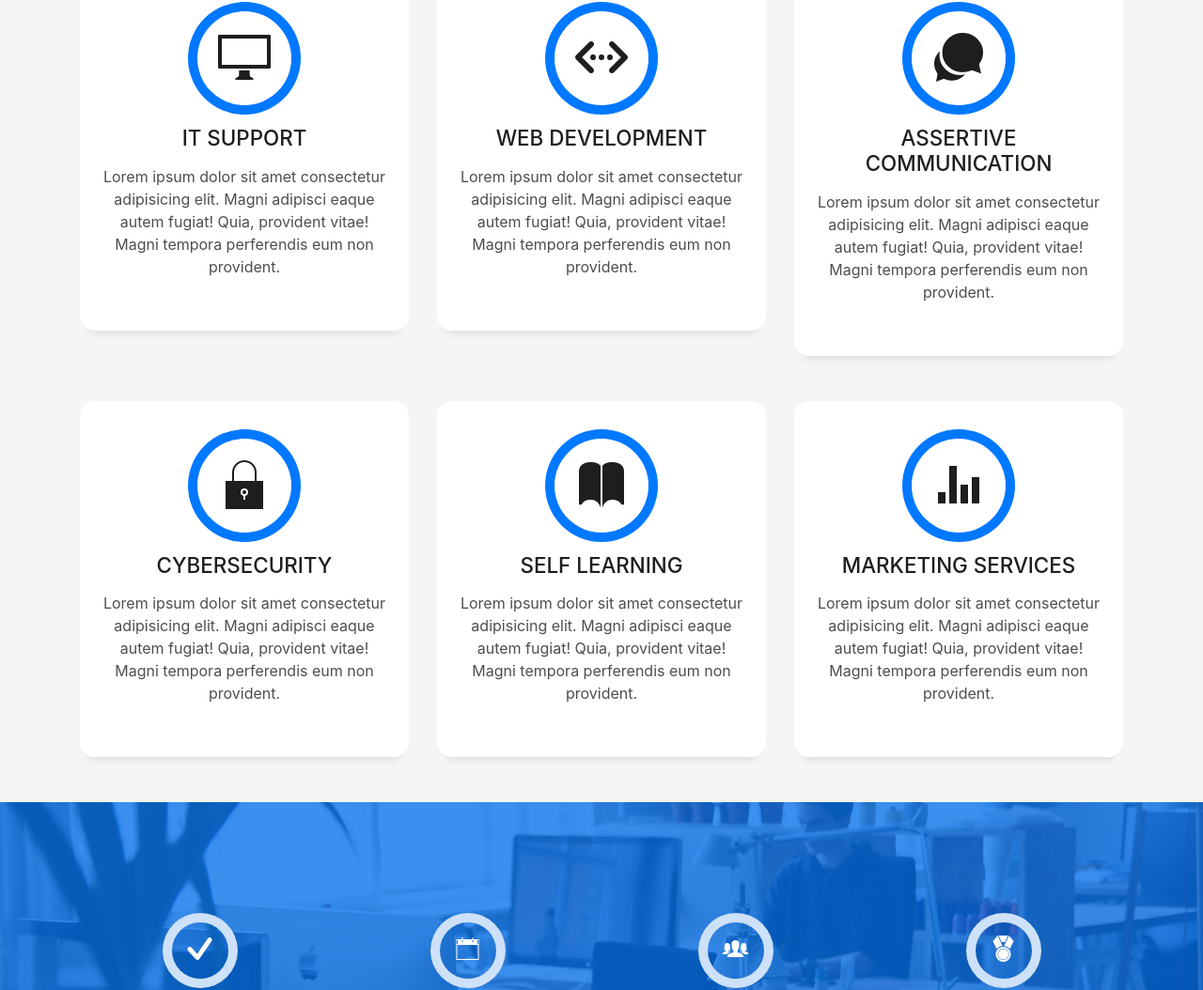
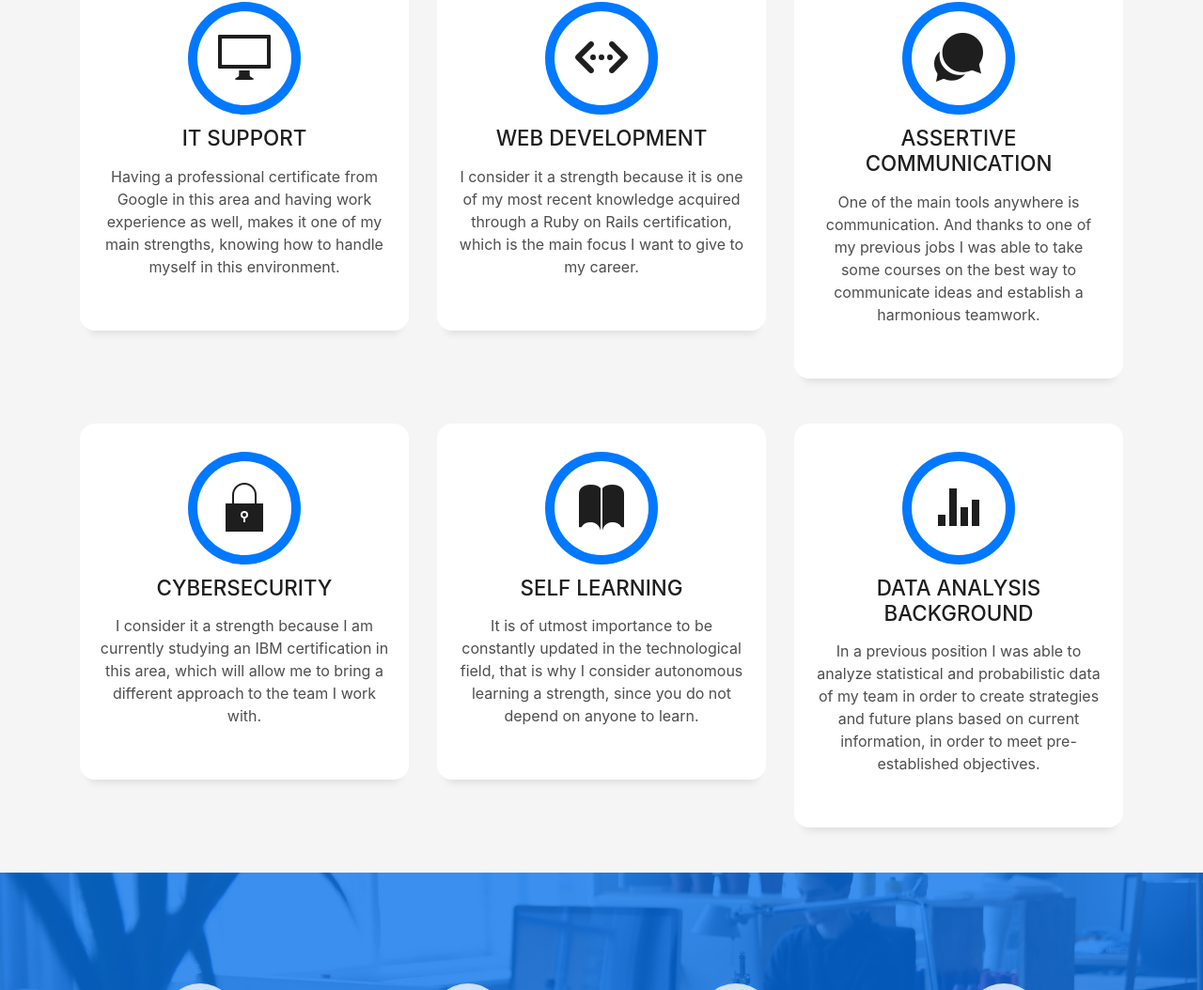
Before and after one commit to DanielM0996/SelfPage, a plain HTML site: page index.html in a window 1280 px wide. Shown: the part 1857-2911 px from the top of the page at 94% size. Drawn offline with Linux system fonts and the light colour scheme; files whose address does not match are found by name.

Commit message:
Update index.html

```diff
--- a/index.html
+++ b/index.html
@@ -184,9 +184,8 @@
             <div class="service-content">
               <h2 class="s-title">IT Support</h2>
               <p class="s-description text-center">
-                Lorem ipsum dolor sit amet consectetur adipisicing elit. Magni adipisci eaque autem fugiat! Quia,
-                provident vitae! Magni
-                tempora perferendis eum non provident.
+                Having a professional certificate from Google in this area and having work experience as well,
+                makes it one of my main strengths, knowing how to handle myself in this environment.
               </p>
             </div>
           </div>
@@ -199,9 +198,8 @@
             <div class="service-content">
               <h2 class="s-title">Web Development</h2>
               <p class="s-description text-center">
-                Lorem ipsum dolor sit amet consectetur adipisicing elit. Magni adipisci eaque autem fugiat! Quia,
-                provident vitae! Magni
-                tempora perferendis eum non provident.
+                I consider it a strength because it is one of my most recent knowledge acquired through a
+                Ruby on Rails certification, which is the main focus I want to give to my career.
               </p>
             </div>
           </div>
@@ -214,9 +212,8 @@
             <div class="service-content">
               <h2 class="s-title">Assertive Communication</h2>
               <p class="s-description text-center">
-                Lorem ipsum dolor sit amet consectetur adipisicing elit. Magni adipisci eaque autem fugiat! Quia,
-                provident vitae! Magni
-                tempora perferendis eum non provident.
+                One of the main tools anywhere is communication. And thanks to one of my previous jobs
+                I was able to take some courses on the best way to communicate ideas and establish a harmonious teamwork.
               </p>
             </div>
           </div>
@@ -229,9 +226,8 @@
             <div class="service-content">
               <h2 class="s-title">Cybersecurity</h2>
               <p class="s-description text-center">
-                Lorem ipsum dolor sit amet consectetur adipisicing elit. Magni adipisci eaque autem fugiat! Quia,
-                provident vitae! Magni
-                tempora perferendis eum non provident.
+                I consider it a strength because I am currently studying an IBM certification in this area,
+                which will allow me to bring a different approach to the team I work with.
               </p>
             </div>
           </div>
@@ -244,9 +240,8 @@
             <div class="service-content">
               <h2 class="s-title">Self Learning</h2>
               <p class="s-description text-center">
-                Lorem ipsum dolor sit amet consectetur adipisicing elit. Magni adipisci eaque autem fugiat! Quia,
-                provident vitae! Magni
-                tempora perferendis eum non provident.
+                It is of utmost importance to be constantly updated in the technological field,
+                that is why I consider autonomous learning a strength, since you do not depend on anyone to learn.
               </p>
             </div>
           </div>
@@ -257,11 +252,10 @@
               <span class="ico-circle"><i class="ion-stats-bars"></i></span>
             </div>
             <div class="service-content">
-              <h2 class="s-title">Marketing Services</h2>
+              <h2 class="s-title">Data Analysis Background</h2>
               <p class="s-description text-center">
-                Lorem ipsum dolor sit amet consectetur adipisicing elit. Magni adipisci eaque autem fugiat! Quia,
-                provident vitae! Magni
-                tempora perferendis eum non provident.
+                In a previous position I was able to analyze statistical and probabilistic data of my team
+                in order to create strategies and future plans based on current information, in order to meet pre-established objectives.
               </p>
             </div>
           </div>
@@ -281,19 +275,19 @@
               <span class="ico-circle"><i class="ion-checkmark-round"></i></span>
             </div>
             <div class="counter-num">
-              <p class="counter">450</p>
-              <span class="counter-text">WORKS COMPLETED</span>
+              <p class="counter">6</p>
+              <span class="counter-text">BIG PROJECTS COMPLETED</span>
             </div>
           </div>
         </div>
         <div class="col-sm-3 col-lg-3">
           <div class="counter-box pt-4 pt-md-0">
             <div class="counter-ico">
-              <span class="ico-circle"><i class="ion-ios-calendar-outline"></i></span>
+              <span class="ico-circle"><i class="ion-android-list"></i></span>
             </div>
             <div class="counter-num">
-              <p class="counter">15</p>
-              <span class="counter-text">YEARS OF EXPERIENCE</span>
+              <p class="counter">5</p>
+              <span class="counter-text">PROGRAMMING LANGUAGES</span>
             </div>
           </div>
         </div>
@@ -303,19 +297,19 @@
               <span class="ico-circle"><i class="ion-ios-people"></i></span>
             </div>
             <div class="counter-num">
-              <p class="counter">550</p>
-              <span class="counter-text">TOTAL CLIENTS</span>
+              <p class="counter">198</p>
+              <span class="counter-text">MAXIMUM OF PEOPLE I LEAD</span>
             </div>
           </div>
         </div>
         <div class="col-sm-3 col-lg-3">
           <div class="counter-box pt-4 pt-md-0">
             <div class="counter-ico">
-              <span class="ico-circle"><i class="ion-ribbon-a"></i></span>
+              <span class="ico-circle"><i class="ion-ribbon-B"></i></span>
             </div>
             <div class="counter-num">
-              <p class="counter">36</p>
-              <span class="counter-text">AWARD WON</span>
+              <p class="counter">14</p>
+              <span class="counter-text">COURSE CERTIFICATES</span>
             </div>
           </div>
         </div>
```
